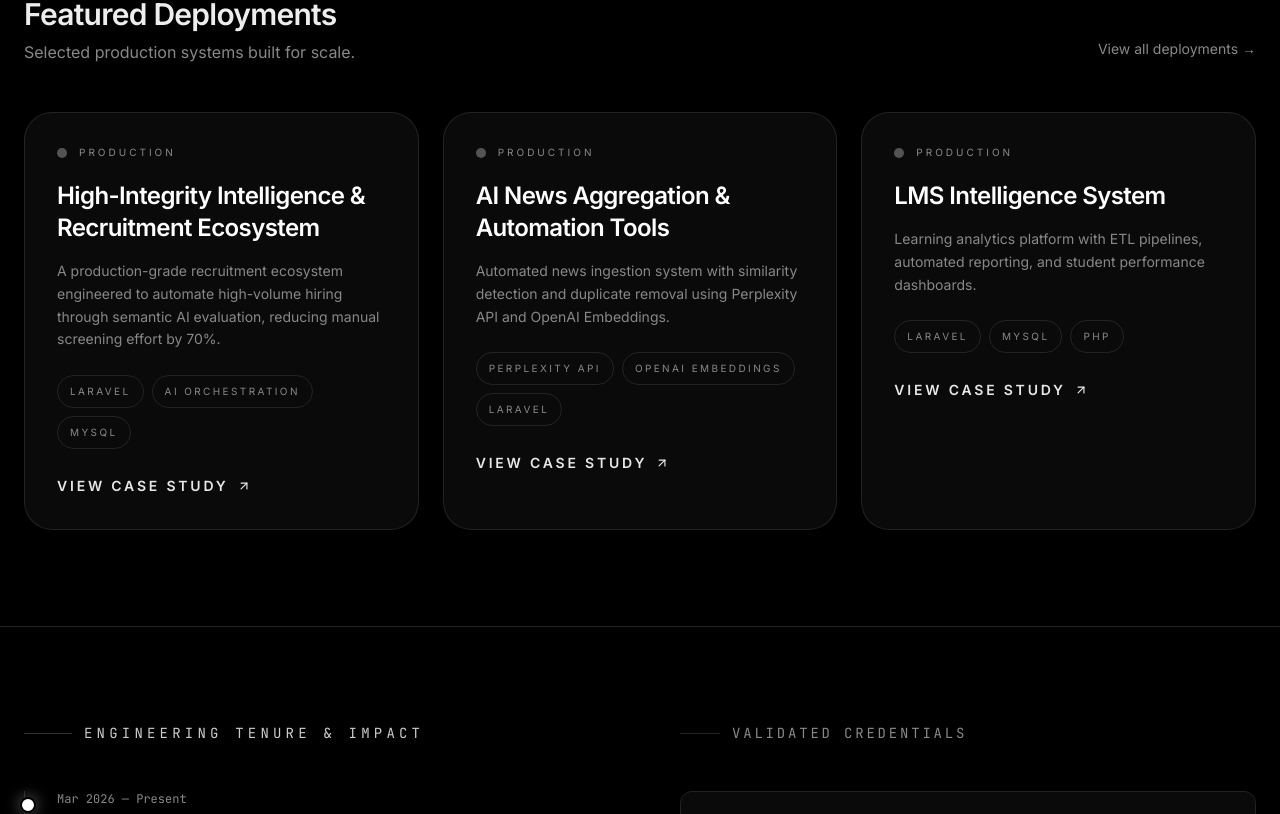
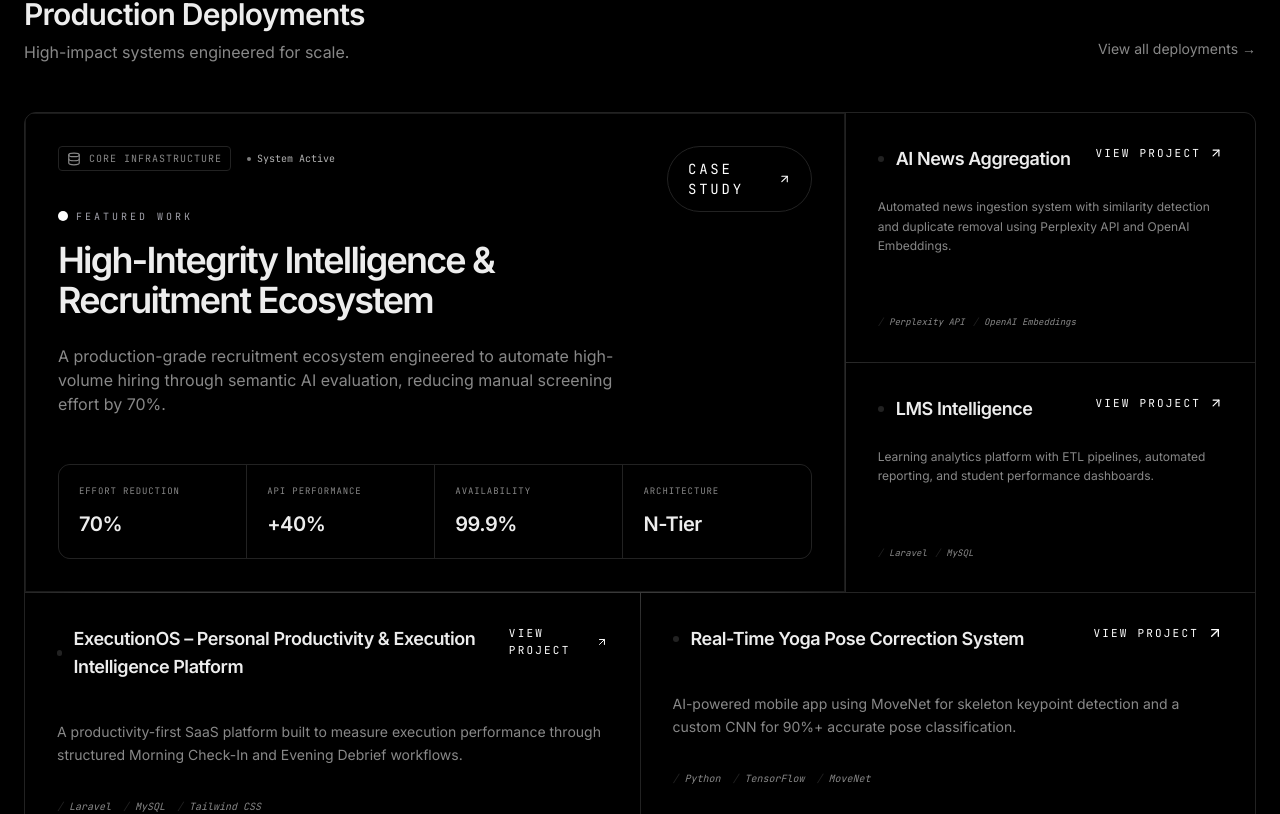
Before and after one commit to SheromiParamanathan/my-sample-portfolio, a Next.js app: page / in a window 1280 px wide. Shown: the part 1126-1940 px from the top of the page. Built offline with nearby package versions, Linux system fonts and the light colour scheme.

Commit message:
Upadated Hero 2

```diff
--- a/components/CreativeHome.tsx
+++ b/components/CreativeHome.tsx
@@ -89,39 +89,147 @@ export function CreativeHome() {
          </section>
 
 
-         {/* 2. FEATURED DEPLOYMENTS */}
+         {/* 2. STRICT BENTO GRID (Projects) */}
          <section id="projects" className="py-24 px-6 border-b border-[var(--border)] scroll-mt-28">
             <div className="max-w-7xl mx-auto">
-               <div className="flex flex-col md:flex-row md:items-end md:justify-between gap-6 mb-12">
+               <div className="flex items-end justify-between mb-12">
                   <div>
-                     <h2 className="text-3xl font-bold tracking-tight mb-2">Featured Deployments</h2>
-                     <p className="text-[var(--muted)]">Selected production systems built for scale.</p>
+                     <h2 className="text-3xl font-bold tracking-tight mb-2">Production Deployments</h2>
+                     <p className="text-[var(--muted)]">High-impact systems engineered for scale.</p>
                   </div>
-                  <Link href="/projects" className="text-sm border-b border-transparent hover:border-[var(--muted)] text-[var(--muted)] transition-colors pb-1">
+                  <Link href="/projects" className="text-sm border-b border-transparent hover:border-[var(--muted)] text-[var(--muted)] transition-colors pb-1 focus-visible:outline-2 focus-visible:outline-offset-2 focus-visible:outline-[var(--accent)]">
                      View all deployments →
                   </Link>
                </div>
 
-               <div className="grid gap-6 lg:grid-cols-3">
-                  {projects.slice(0, 3).map((project) => (
-                     <article key={project.slug} className="rounded-[28px] border border-white/10 bg-[var(--card)] p-8 transition hover:border-white/20">
-                        <div className="flex items-center gap-3 mb-5 text-[10px] uppercase tracking-[0.3em] text-[var(--muted)]">
-                           <span className="inline-flex h-2.5 w-2.5 rounded-full bg-white/30" />
-                           Production
+               <div className="bento-grid">
+                  {/* Main Project (Hero) */}
+                  <div className="col-span-12 lg:col-span-8 lg:row-span-2 bento-card group flex flex-col justify-between min-h-[420px] border border-white/10 bg-[var(--card-hover)] shadow-[0_30px_80px_-40px_rgba(255,255,255,0.25)] hover:border-white transition-all duration-500">
+                     <div className="flex justify-between items-start mb-12">
+                        <div>
+                           <div className="flex items-center gap-4 mb-8">
+                              <div className="flex items-center gap-2 px-2 py-1 rounded border border-[var(--border)] bg-[var(--background)]">
+                                 <Database size={14} className="text-[var(--muted)]" />
+                                 <span className="text-[10px] font-mono text-[var(--muted)] uppercase tracking-widest">Core Infrastructure</span>
+                              </div>
+                              <div className="flex items-center gap-1.5 text-[10px] font-mono text-white/70">
+                                 <div className="w-1 h-1 rounded-full bg-white/70 animate-pulse" />
+                                 System Active
+                              </div>
+                           </div>
+                           <div className="inline-flex items-center gap-2 mb-4 text-[10px] uppercase tracking-[0.3em] font-mono text-[var(--accent-secondary)]">
+                              <span className="inline-flex h-2.5 w-2.5 rounded-full bg-[var(--accent)]" />
+                              Featured work
+                           </div>
+                           <h3 className="text-3xl md:text-4xl font-bold tracking-tighter mb-6 group-hover:text-white transition-colors">{projects[0].title}</h3>
+                           <p className="text-[var(--muted)] max-w-xl leading-relaxed text-sm md:text-base">{projects[0].description}</p>
                         </div>
-                        <h3 className="text-2xl font-bold tracking-tight mb-4 text-white">{project.title}</h3>
-                        <p className="text-sm leading-relaxed text-[var(--muted)] mb-6">{project.description}</p>
-                        <div className="flex flex-wrap gap-2 mb-6">
-                           {project.tech?.slice(0, 3).map((tech) => (
-                              <span key={tech} className="rounded-full border border-white/10 px-3 py-2 text-[10px] uppercase tracking-[0.24em] text-[var(--muted)]">
-                                 {tech}
+                        <Link
+                           href={`/projects/${projects[0].slug}`}
+                           className="inline-flex items-center gap-2 text-sm font-mono uppercase tracking-[0.2em] text-[var(--accent)] border border-[var(--border)] rounded-full px-5 py-3 hover:bg-[var(--accent)] hover:text-black transition-all duration-300 focus-visible:outline-2 focus-visible:outline-offset-2 focus-visible:outline-[var(--accent)]"
+                           aria-label={`View case study for ${projects[0].title}`}
+                        >
+                           Case study
+                           <ArrowUpRight size={18} />
+                        </Link>
+                     </div>
+
+                     <div className="grid grid-cols-2 md:grid-cols-4 gap-px bg-[var(--border)] border border-[var(--border)] rounded-xl overflow-hidden mt-auto">
+                        {[
+                           { label: "EFFORT REDUCTION", val: "70%" },
+                           { label: "API PERFORMANCE", val: "+40%" },
+                           { label: "AVAILABILITY", val: "99.9%" },
+                           { label: "ARCHITECTURE", val: "N-Tier" }
+                        ].map(stat => (
+                           <div key={stat.label} className="bg-[var(--background)] p-5">
+                              <div className="text-[9px] font-mono text-[var(--muted)] mb-3 uppercase tracking-widest">{stat.label}</div>
+                              <div className="text-xl font-bold tracking-tight">{stat.val}</div>
+                           </div>
+                        ))}
+                     </div>
+                  </div>
+
+                  {/* Secondary Project (AI News) */}
+                  <div className="col-span-12 lg:col-span-4 bento-card group flex flex-col justify-between hover:border-[var(--muted)] transition-all duration-500">
+                     <div>
+                        <div className="flex justify-between items-start mb-6">
+                           <div className="flex items-center gap-3">
+                              <div className="w-1.5 h-1.5 rounded-full bg-[var(--border)] group-hover:bg-white transition-colors" />
+                              <h3 className="text-lg font-bold tracking-tight group-hover:text-white transition-colors">AI News Aggregation</h3>
+                           </div>
+                           <Link
+                              href={`/projects/${projects[1].slug}`}
+                              className="inline-flex items-center gap-2 text-[11px] font-mono uppercase tracking-[0.2em] text-[var(--accent)] group-hover:text-white transition-all duration-300 focus-visible:outline-2 focus-visible:outline-offset-2 focus-visible:outline-[var(--accent)]"
+                              aria-label={`View case study for ${projects[1].title}`}
+                           >
+                              View project
+                              <ArrowUpRight size={14} />
+                           </Link>
+                        </div>
+                        <p className="text-[var(--muted)] text-xs leading-relaxed mb-6 line-clamp-3">{projects[1].description}</p>
+                     </div>
+                     <div className="flex flex-wrap gap-2">
+                        {projects[1].tech?.slice(0, 2).map(t => (
+                           <span key={t} className="text-[9px] font-mono text-[var(--muted)] flex items-center gap-1.5 italic">
+                              <span className="text-[var(--border)]">/</span>{t}
+                           </span>
+                        ))}
+                     </div>
+                  </div>
+
+                  {/* LMS Intelligence Project (NEW) */}
+                  <div className="col-span-12 lg:col-span-4 bento-card group flex flex-col justify-between hover:border-[var(--muted)] transition-all duration-500">
+                     <div>
+                        <div className="flex justify-between items-start mb-6">
+                           <div className="flex items-center gap-3">
+                              <div className="w-1.5 h-1.5 rounded-full bg-[var(--border)] group-hover:bg-white transition-colors" />
+                              <h3 className="text-lg font-bold tracking-tight group-hover:text-white transition-colors">LMS Intelligence</h3>
+                           </div>
+                           <Link
+                              href={`/projects/${projects[2].slug}`}
+                              className="inline-flex items-center gap-2 text-[11px] font-mono uppercase tracking-[0.2em] text-[var(--accent)] group-hover:text-white transition-all duration-300 focus-visible:outline-2 focus-visible:outline-offset-2 focus-visible:outline-[var(--accent)]"
+                              aria-label={`View case study for ${projects[2].title}`}
+                           >
+                              View project
+                              <ArrowUpRight size={14} />
+                           </Link>
+                        </div>
+                        <p className="text-[var(--muted)] text-xs leading-relaxed mb-6 line-clamp-3">{projects[2].description}</p>
+                     </div>
+                     <div className="flex flex-wrap gap-2">
+                        {projects[2].tech?.slice(0, 2).map(t => (
+                           <span key={t} className="text-[9px] font-mono text-[var(--muted)] flex items-center gap-1.5 italic">
+                              <span className="text-[var(--border)]">/</span>{t}
+                           </span>
+                        ))}
+                     </div>
+                  </div>
+
+                  {projects.slice(3, 5).map((p) => (
+                     <div key={p.slug} className="col-span-12 md:col-span-6 bento-card group hover:border-[var(--muted)] transition-all duration-500">
+                        <div className="flex justify-between items-start mb-10">
+                           <div className="flex items-center gap-3">
+                              <div className="w-1.5 h-1.5 rounded-full bg-[var(--border)] group-hover:bg-white transition-colors" />
+                              <h4 className="text-lg font-bold tracking-tight group-hover:text-white transition-colors">{p.title}</h4>
+                           </div>
+                           <Link
+                              href={`/projects/${p.slug}`}
+                              className="inline-flex items-center gap-2 text-[11px] font-mono uppercase tracking-[0.2em] text-[var(--accent)] group-hover:text-white transition-all duration-300"
+                              aria-label={`View case study for ${p.title}`}
+                           >
+                              View project
+                              <ArrowUpRight size={16} />
+                           </Link>
+                        </div>
+                        <p className="text-[var(--muted)] text-sm leading-relaxed mb-8 line-clamp-2">{p.description}</p>
+                        <div className="flex flex-wrap gap-3">
+                           {p.tech?.slice(0, 3).map(t => (
+                              <span key={t} className="text-[10px] font-mono text-[var(--muted)] flex items-center gap-1.5 italic">
+                                 <span className="text-[var(--border)]">/</span>{t}
                               </span>
                            ))}
                         </div>
-                        <Link href={`/projects/${project.slug}`} className="inline-flex items-center gap-2 text-sm font-semibold uppercase tracking-[0.2em] text-white/90">
-                           View case study <ArrowUpRight size={14} />
-                        </Link>
-                     </article>
+                     </div>
                   ))}
                </div>
             </div>
```
